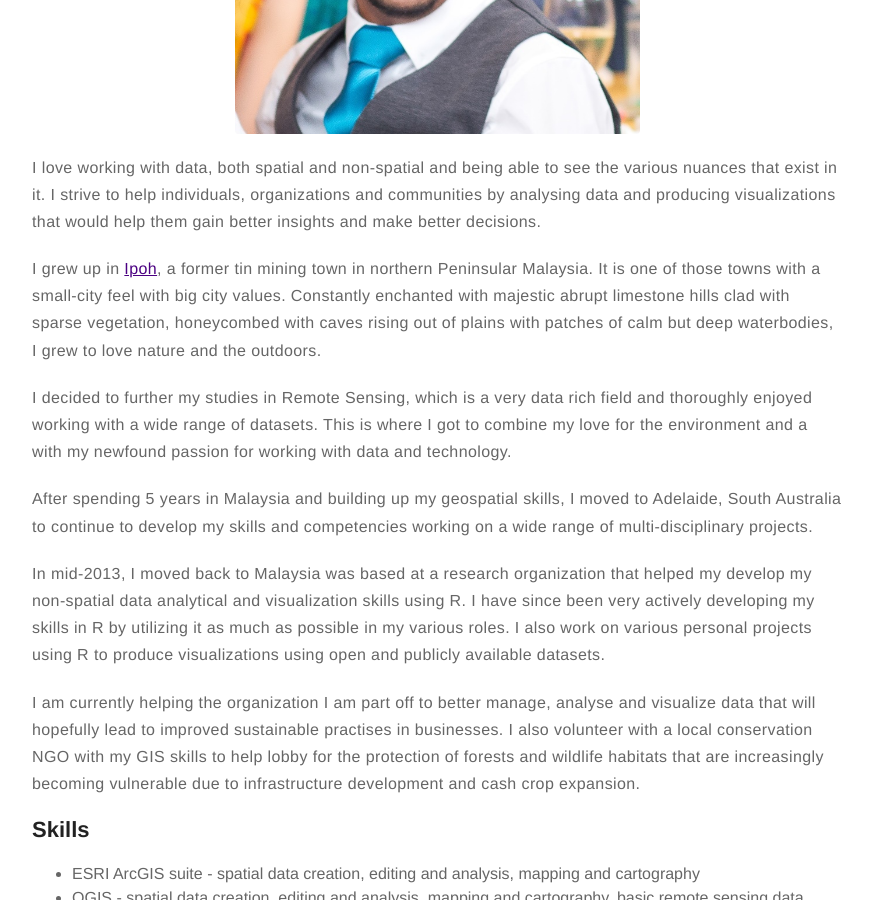
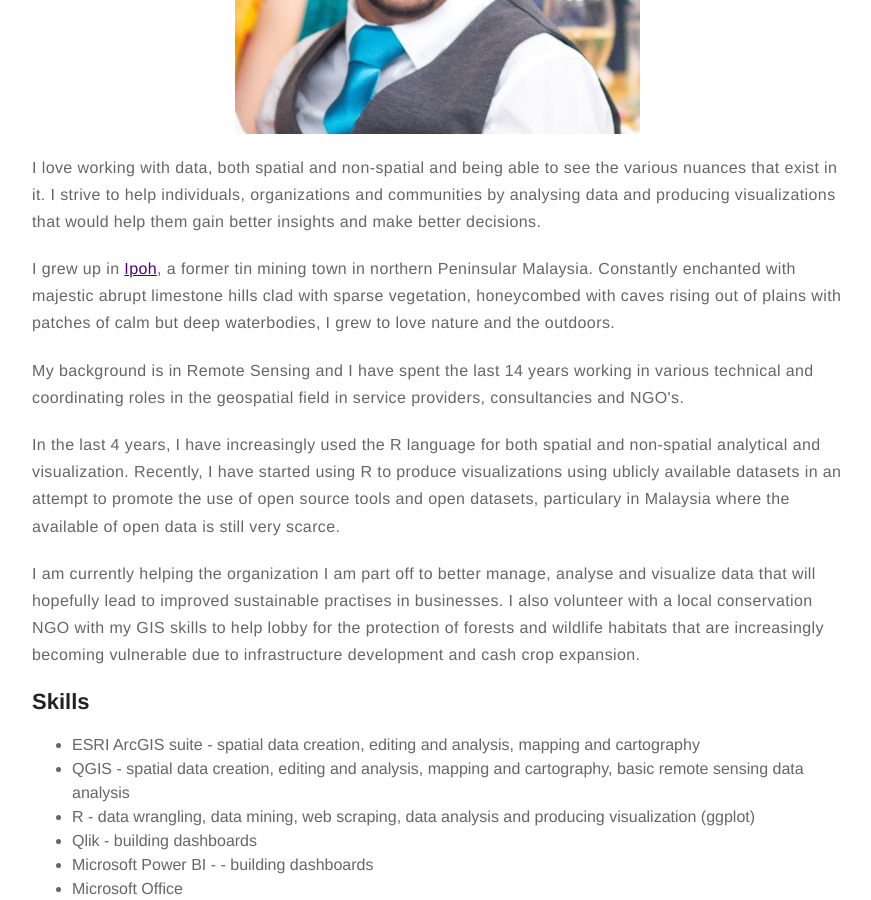
Before and after one commit to jasonjb82/jasonjb82.github.io, a Jekyll site: the page built from about.md, in a window 1280 px wide and 900 px high, scrolled down 495 px. Shown: the whole window, without its empty margins (203-1074 px from the left). Built offline with Jekyll 4.4.1, drawn with Linux system fonts in a browser that asks for light colours.

Commit message:
Create about.md

```diff
--- a/about.md
+++ b/about.md
@@ -9,22 +9,16 @@
 producing visualizations that would help them gain better insights and make better decisions.</p>
 
 <p>I grew up in <a href="https://en.wikipedia.org/wiki/Ipoh/">Ipoh</a>,
-a former tin mining town in northern Peninsular Malaysia. It is one of those towns
-with a small-city feel with big city values. Constantly enchanted with majestic abrupt limestone hills clad
-with sparse vegetation, honeycombed with caves rising out of plains with patches of calm but deep waterbodies,
+a former tin mining town in northern Peninsular Malaysia. Constantly enchanted with majestic abrupt limestone
+hills clad with sparse vegetation, honeycombed with caves rising out of plains with patches of calm but deep waterbodies,
 I grew to love nature and the outdoors.</p>
 
-<p>I decided to further my studies in Remote Sensing, which is a very data rich field and thoroughly enjoyed
-working with a wide range of datasets. This is where I got to combine my love for the environment and a
-with my newfound passion for working with data and technology.</p>
+<p>My background is in Remote Sensing and I have spent the last 14 years working in various technical and coordinating roles
+in the geospatial field in service providers, consultancies and NGO's.</p>
 
-<p>After spending 5 years in Malaysia and building up my geospatial skills, I moved to Adelaide, South Australia
-to continue to develop my skills and competencies working on a wide range of multi-disciplinary projects.</p>
-
-<p>In mid-2013, I moved back to Malaysia was based at a research organization that helped my develop my
-non-spatial data analytical and visualization skills using R. I have since been very actively developing
-my skills in R by utilizing it as much as possible in my various roles. I also work on various personal projects
-using R to produce visualizations using open and publicly available datasets.
+In the last 4 years, I have increasingly used the R language for both spatial and non-spatial analytical and visualization.
+Recently, I have started using R to produce visualizations using ublicly available datasets in an attempt to promote
+the use of open source tools and open datasets, particulary in Malaysia where the available of open data is still very scarce.
 
 <p>I am currently helping the organization I am part off to better manage, analyse and visualize data that
 will hopefully lead to improved sustainable practises in businesses. I also volunteer with a local conservation
```
